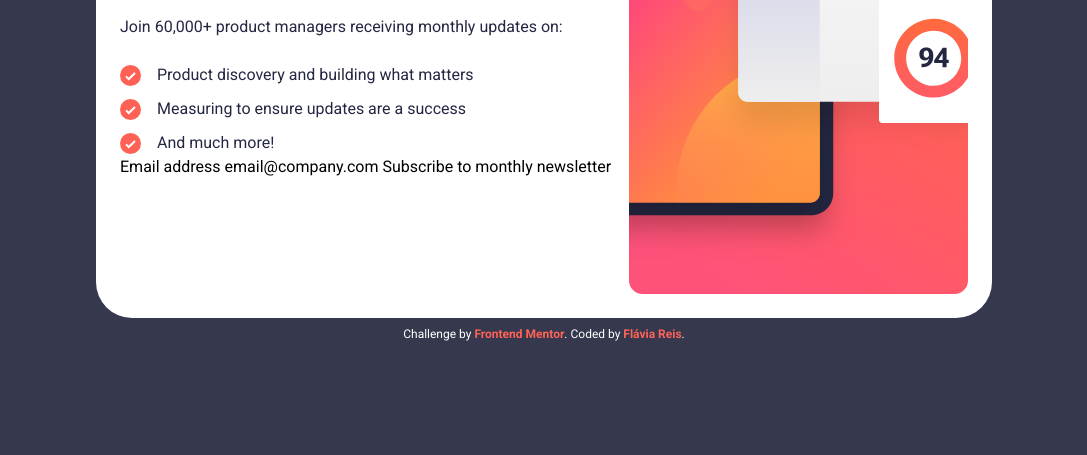
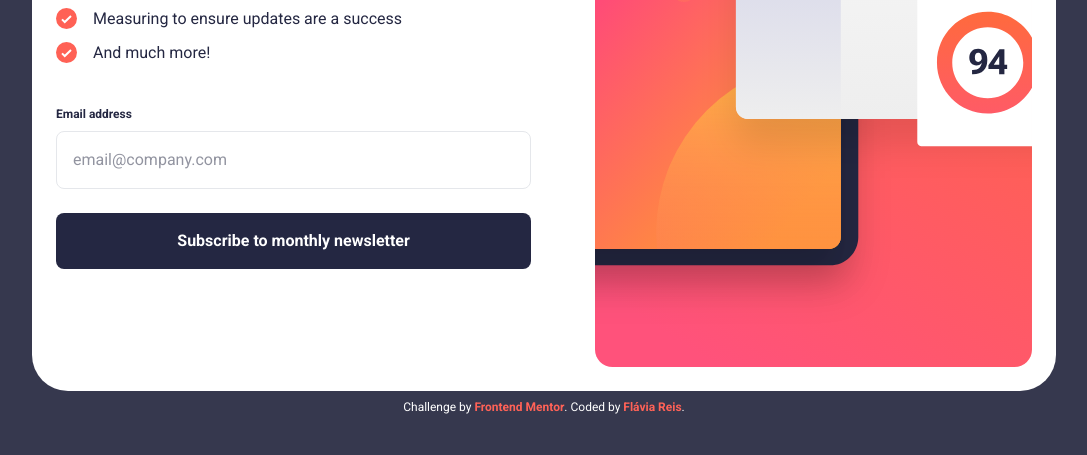
Before and after one commit to flaviare1s/newsletter-sign-up-with-success-message, a website: page src/index.html in a window 1280 px wide. Shown: the part 345-800 px from the top of the page, without its empty margins (96-1183 px from the left). Drawn offline with Linux system fonts and the light colour scheme.

Commit message:
Making the styles

```diff
--- a/src/index.html
+++ b/src/index.html
@@ -18,14 +18,14 @@
 
   <!-- Sign-up form start -->
 
-  <section class="bg-white w-full sm:w-[90%] md:w-[80%] lg:w-[70%] flex flex-col sm:flex-row-reverse items-center justify-center p-0 sm:p-6 sm:rounded-[36px]">
-    <div class="w-full sm:w-[40%]">
+  <section class="bg-white w-full sm:w-[90%] md:w-[80%] flex flex-col sm:flex-row-reverse items-center justify-center p-0 sm:rounded-[36px]">
+    <div class="w-full sm:w-[45%] sm:pr-6">
       <img class="sm:hidden w-full" src="../assets/images/illustration-sign-up-mobile.svg" alt="Illustration Sign Up">
-      <img class="hidden sm:block w-full" src="../assets/images/illustration-sign-up-desktop.svg" alt="Illustration Sign Up">
+      <img class="hidden sm:block w-full py-6" src="../assets/images/illustration-sign-up-desktop.svg" alt="Illustration Sign Up">
     </div>
-    <div class="sm:w-[60%] px-6 py-10 sm:p-0">
+    <div class="sm:w-[55%] px-6 py-10 sm:pl-6 sm:pr-16">
       <h1 class="text-dark_navy font-bold text-[40px] sm:text-[56px]">Stay updated!</h1>
-      <p class="text-dark_navy text-base leading-[150%] py-6">Join 60,000+ product managers receiving monthly updates on:</p>
+      <p class="text-dark_navy text-base leading-[150%] p h-full py-6">Join 60,000+ product managers receiving monthly updates on:</p>
       <div class="text-dark_navy text-base leading-[150%]">
         <div class="flex justify-start items-center gap-4 mb-2.5">
           <img src="../assets/images/icon-list.svg" alt="Icon list">
@@ -40,9 +40,13 @@
           <p>And much more!</p>
         </div>
       </div>
-      Email address
-      email@company.com
-      Subscribe to monthly newsletter
+      <div>
+        <form id="form" class="flex flex-col justify-start mt-10">
+          <label class="text-dark_navy text-xs font-bold leading-[150%]" for="email">Email address</label>
+          <input class="border placeholder:text-grey p-4 rounded-lg mt-2 mb-6" type="email" name="email" id="email" placeholder="email@company.com" required>
+          <button class="bg-dark_slate_grey p-4 rounded-lg text-white font-bold text-base leading-[150%]" id="btn" type="submit">Subscribe to monthly newsletter</button>
+        </form>
+      </div>
     </div>
   </section>
 
```
Also changed, not shown: src/output.css.
